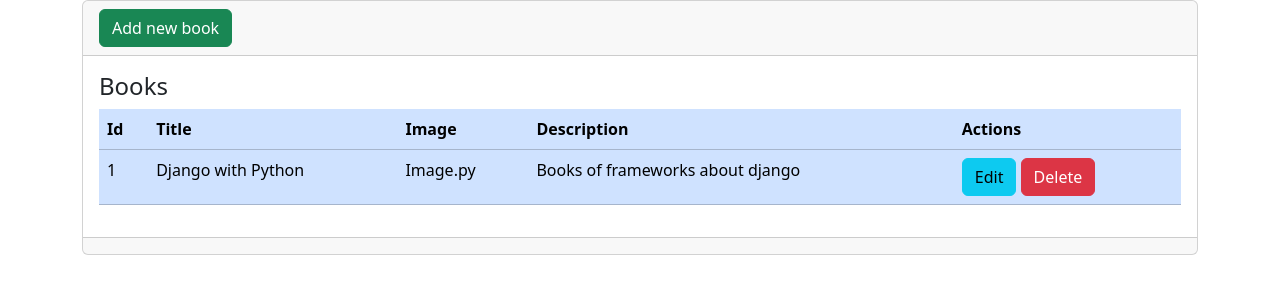
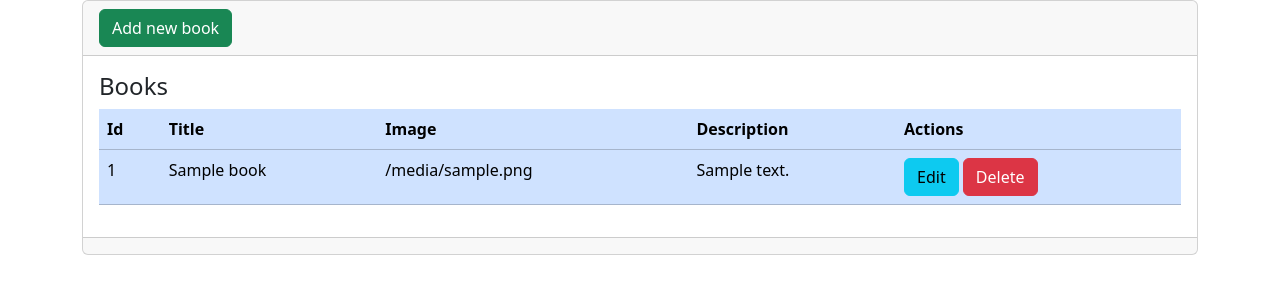
Before and after one commit to Cristianunrc/biblioteca, a Django app: template library_books/polls/templates/books/index.html in a window 1280 px wide. Shown: the part 56-356 px from the top of the page. Run offline with Django 3.2, Linux system fonts and the light colour scheme; the template is opened without the code that fills it: most values are stand-ins (such as "Sample title", 1, 10 or a date in 2020).

Commit message:
Show content of books

```diff
--- a/library_books/polls/templates/books/index.html
+++ b/library_books/polls/templates/books/index.html
@@ -29,11 +29,12 @@
             </tr>
           </thead>
           <tbody>
+            {% for book in books %}
               <tr class="">
-              <td scope="row">1</td>
-              <td>Django with Python</td>
-              <td>Image.py</td>
-              <td>Books of frameworks about django</td>
+                <td scope="row">{{ book.id }}</td>
+                <td>{{ book.title }}</td>
+                <td>{{ book.image }}</td>
+                <td>{{ book.description }}</td>
                 <td>
                   <a name=""
                     id=""
@@ -47,6 +48,7 @@
                       role="button">Delete</a>
                 </td>
               </tr>
+            {% endfor %}
           </tbody>
         </table>
       </div>
```
Lines whose indentation alone changed are shown as unchanged.
